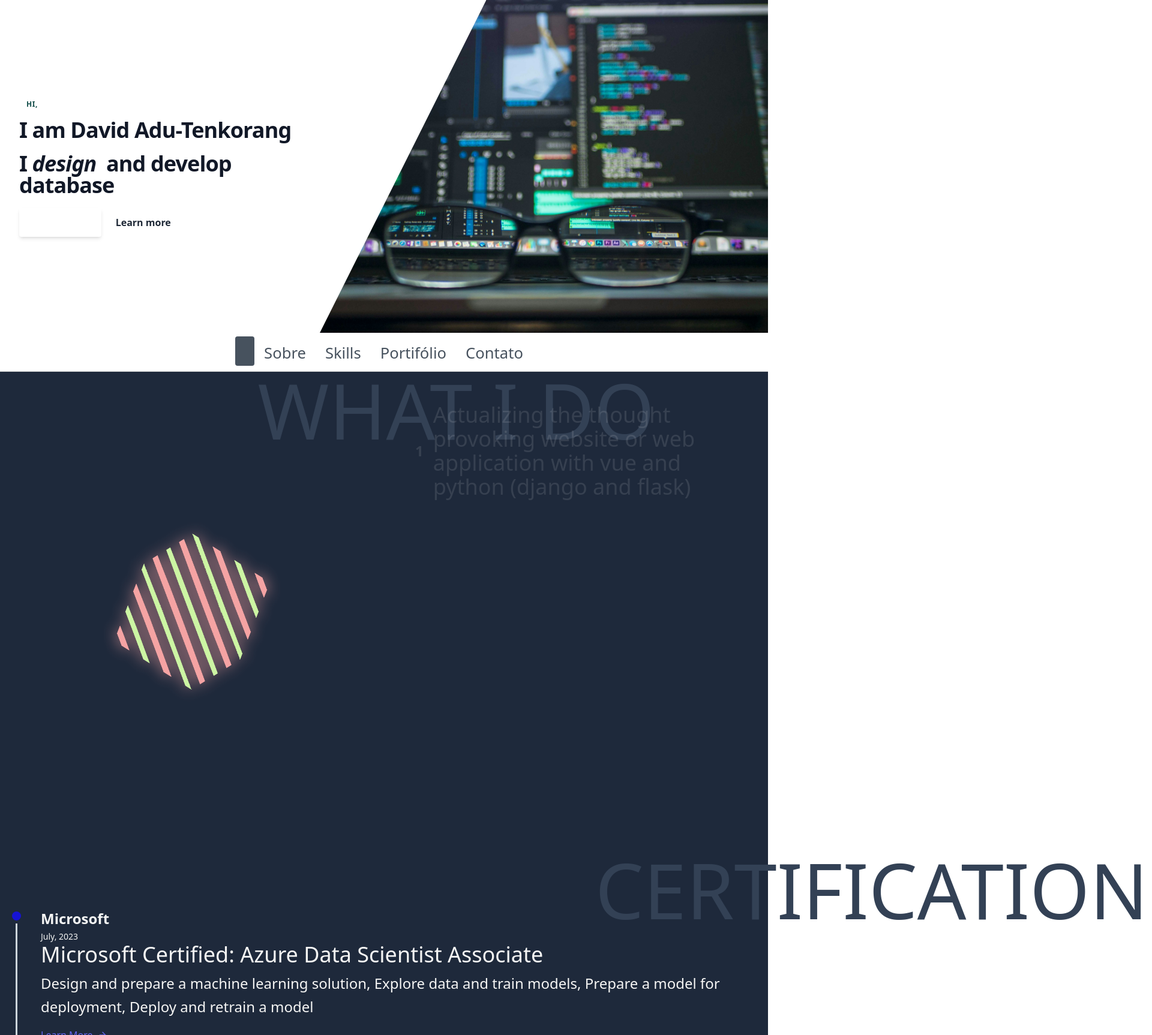
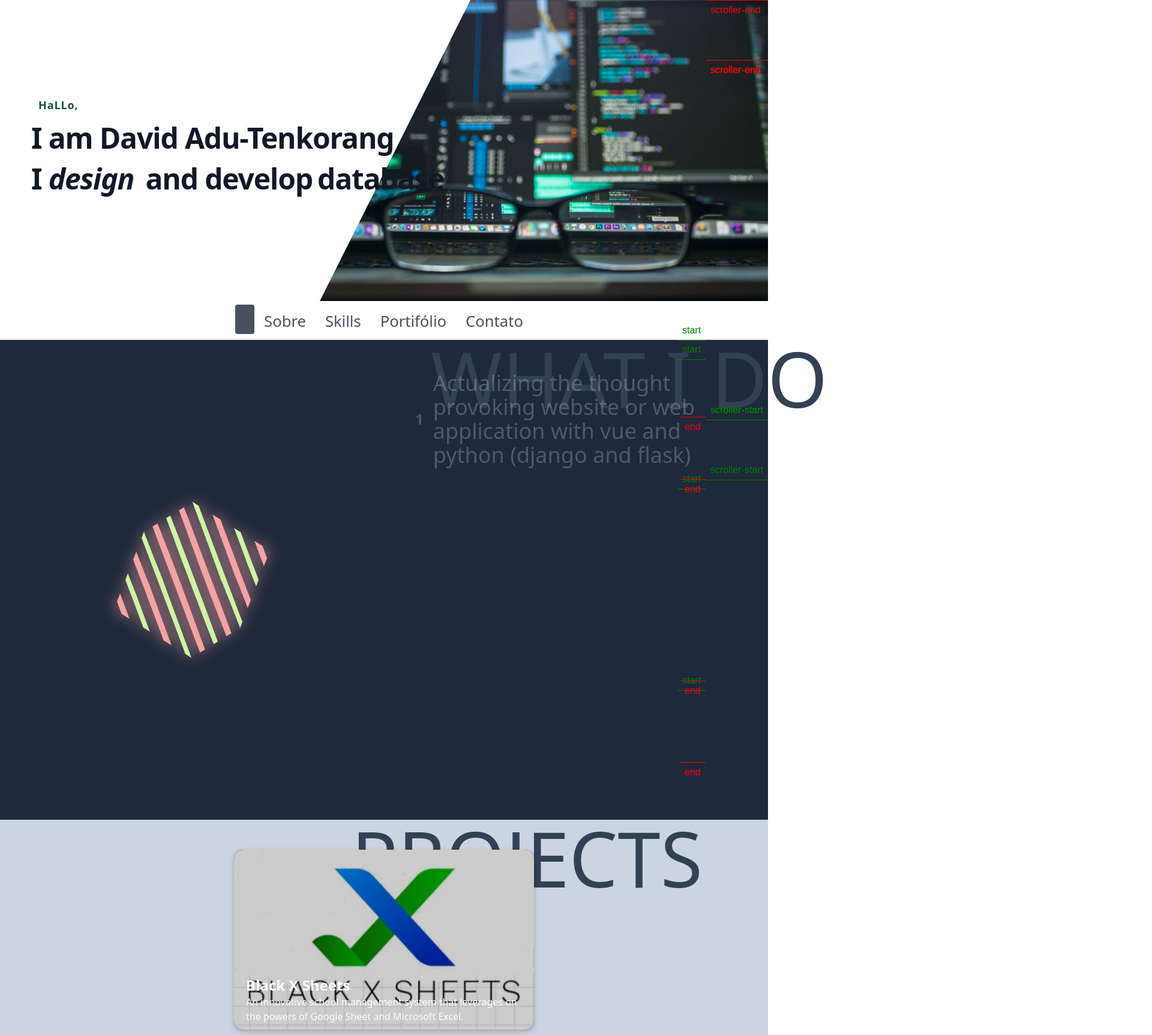
Before and after one commit to osahene/mysite, a Nuxt app: page / in a window 1280 px wide. Shown: the top 1726 px of the page at 60% size, 1920 px wide, since content can reach past the window. Built offline with nearby package versions, Linux system fonts and the light colour scheme.

Commit message:
updated the gsap animations

```diff
--- a/components/header/activities.vue
+++ b/components/header/activities.vue
@@ -2,10 +2,10 @@
   <div
     class="flex flex-col h-screen bg-slate-800 md:flex-row space-y-8 md:space-y-0 md:space-x-8"
   >
-    <div class="absolute flex items-center pointer-events-none what-i-do">
+    <div class="absolute w-full flex items-end pointer-events-none what-i-do">
       <div class="head text-9xl text-slate-700 uppercase">What I do</div>
     </div>
-    <!-- Cube Section -->
+
     <div class="hidden lg:flex flex-1 justify-center items-center cube-section">
       <div class="cont">
         <div class="cube">
@@ -19,7 +19,6 @@
       </div>
     </div>
 
-    <!-- v-for Section -->
     <div class="flex-1 p-8">
       <div v-for="(act, i) in acts" :key="i" class="mb-4 act-item">
         <div
@@ -67,6 +66,7 @@ onMounted(() => {
         end: "bottom top",
         scrub: true,
         reverse: true,
+        markers: true,
       },
     }
   );
@@ -83,6 +83,7 @@ onMounted(() => {
           end: "bottom top+=100",
           scrub: true,
           reverse: true,
+          markers: true,
         },
       }
     );
--- a/components/header/hero.vue
+++ b/components/header/hero.vue
@@ -21,17 +21,17 @@
         />
       </div>
       <div
-        class="relative flex flex-col items-start w-full max-w-xl px-4 mx-auto md:px-0 lg:px-8 lg:max-w-screen-xl"
+        ref="introText"
+        class="relative flex flex-col items-start w-full max-w-xl px-4 mx-5 md:px-0 lg:px-8 lg:max-w-screen-xl"
       >
-        <div class="mb-16 lg:my-40 lg:max-w-lg lg:pr-5">
+        <div class="mb-16 lg:my-40 lg:max-w-fit lg:pr-5">
           <p
-            class="inline-block px-3 py-px mb-4 text-xs font-semibold tracking-wider text-teal-900 uppercase rounded-full bg-teal-accent-400"
+            class="inline-block px-3 py-px mb-4 text-lg font-semibold tracking-wider text-teal-900 bg-teal-accent-400"
           >
-            Hi,
+            HaLLo,
           </p>
           <h2
-            ref="introText"
-            class="mb-5 font-sans text-3xl font-bold tracking-tight text-gray-900 sm:text-4xl sm:leading-none"
+            class="mb-5 font-sans text-5xl font-bold tracking-tight text-gray-900 sm:text-5xl sm:leading-none"
           >
             I am
             <span class="inline-block text-deep-purple-accent-400"
@@ -39,7 +39,7 @@
             >
           </h2>
           <h2
-            class="mb-5 font-sans text-3xl font-semibold tracking-tight text-gray-900 sm:text-4xl sm:leading-none"
+            class="mb-5 font-sans text-5xl font-semibold tracking-tight text-gray-900 sm:text-5xl sm:leading-none"
           >
             I <span class="mr-2"><em>design</em></span> and
             <span class="mr-2 inline-block text-deep-purple-accent-400"
@@ -51,19 +51,6 @@
               >{{ projects }}</span
             >
           </h2>
-          <div class="flex items-center">
-            <a
-              href="/"
-              class="inline-flex items-center justify-center h-12 px-6 mr-6 font-medium tracking-wide text-white transition duration-200 rounded shadow-md bg-deep-purple-accent-400 hover:bg-deep-purple-accent-700 focus:shadow-outline focus:outline-none"
-              >Get started</a
-            >
-            <a
-              href="/"
-              aria-label=""
-              class="inline-flex items-center font-semibold text-gray-800 transition-colors duration-200 hover:text-deep-purple-accent-700"
-              >Learn more</a
-            >
-          </div>
         </div>
       </div>
     </div>
@@ -81,7 +68,7 @@ const projects = ref("webapp");
 const projectText = ref(null);
 const introText = ref(null);
 
-const words = ["website", "database", "games", "dashboards"];
+const words = ["website", "database", "games", "dashboards", "mobile apps"];
 let wordIndex = 0;
 
 onMounted(() => {
--- a/components/header/showCase.vue
+++ b/components/header/showCase.vue
@@ -1,5 +1,5 @@
 <template>
-  <div class="text-gray-600 bg-slate-800 body-font overflow-hidden">
+  <div class="text-gray-600 bg-slate-300 body-font overflow-hidden">
     <div class="absolute flex items-center pointer-events-none cert">
       <div class="head text-9xl text-slate-700 uppercase">Projects</div>
     </div>
@@ -9,13 +9,15 @@
       >
         <img :src="project.image" />
         <div class="card-description">
-          <h1>{{ project.title }}</h1>
+          <h1>
+            <span class="text-2xl font-bold">{{ project.title }}</span>
+          </h1>
           <p>{{ project.para }}</p>
         </div>
       </div>
     </div>
 
-    <!-- <div class="spacer"></div> -->
+    <div class="spacer"></div>
   </div>
 </template>
 
@@ -64,6 +66,7 @@ onMounted(() => {
       },
     }
   );
+
   let cards = gsap.utils.toArray(".card-wrapper");
 
   let stickDistance = 0;
@@ -100,6 +103,15 @@ onMounted(() => {
 </script>
 
 <style scoped>
+/* .cert {
+  position: fixed;
+  top: 50%;
+  left: 0;
+  width: 100%;
+  text-align: center;
+  pointer-events: none;
+} */
+
 .card-wrapper {
   display: flex;
   justify-content: center;
@@ -141,6 +153,6 @@ img {
 
 .spacer {
   width: 100%;
-  height: 100vh;
+  height: 10vh;
 }
 </style>
--- a/components/header/timeline.vue
+++ b/components/header/timeline.vue
@@ -1,10 +1,10 @@
 <template>
-  <section class="text-gray-600 bg-slate-800 body-font overflow-hidden">
+  <section class="text-gray-600 bg-slate-800 p-8 body-font overflow-hidden">
     <div class="absolute flex items-center pointer-events-none cert">
       <div class="head text-9xl text-slate-700 uppercase">Certifications</div>
     </div>
     <div class="container px-5 py-24 mx-auto">
-      <div class="-my-8 divide-y-2 divide-gray-100">
+      <div class="-my-8 p-8 divide-y-2 divide-gray-100">
         <div
           v-for="(article, index) in articles"
           :key="index"
@@ -30,7 +30,7 @@
                 <p class="text-stone-100 leading-relaxed text-2xl">
                   {{ article.content }}
                 </p>
-                <a class="text-indigo-500 inline-flex items-center mt-4">
+                <!-- <a class="text-indigo-500 inline-flex items-center mt-4">
                   Learn More
                   <svg
                     class="w-4 h-4 ml-2"
@@ -44,7 +44,7 @@
                     <path d="M5 12h14"></path>
                     <path d="M12 5l7 7-7 7"></path>
                   </svg>
-                </a>
+                </a> -->
               </div>
             </li>
           </ul>
--- a/pages/index.vue
+++ b/pages/index.vue
@@ -11,12 +11,10 @@
         <Activities />
       </div>
       <div>
+        <showCase />
+      </div>
+      <div>
         <Timeline />
-      </div>
-      <div></div>
-
-      <div>
-        <showCase />
       </div>
     </div>
   </div>
```
